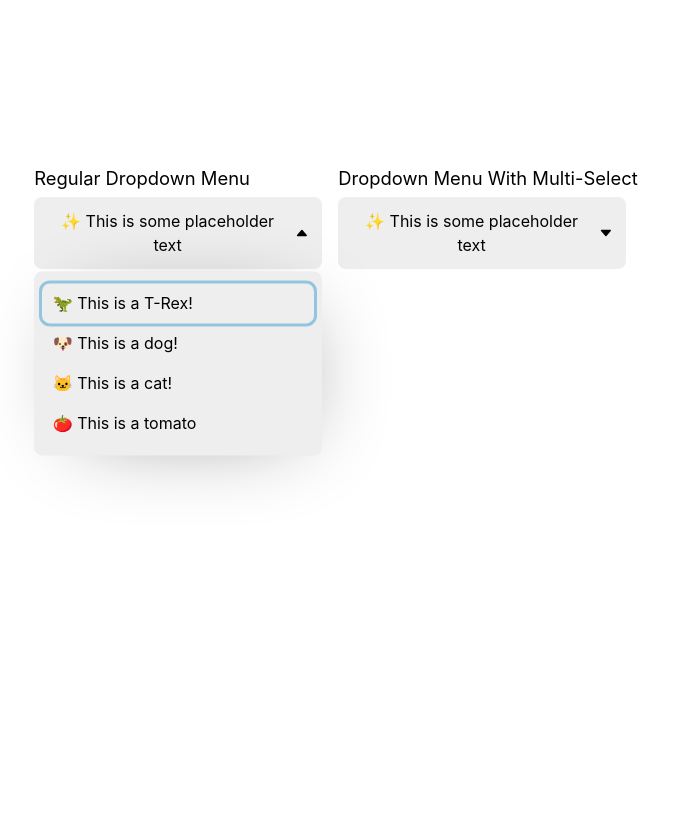
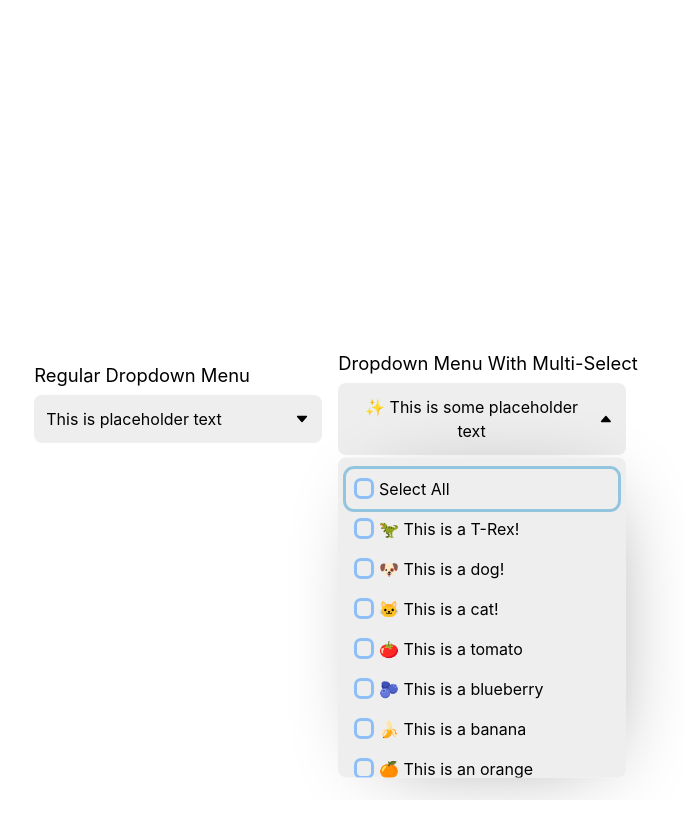
Before and after one commit to Etesam913/thehive.ai-dropdown-menu, a React (Vite) app: page / in a window 1280 px wide. Both pictures are taken after a click on the button "✨ This is some placeholder text". Shown: the top 838 px of the page, without its empty margins (304-988 px from the left). After the commit the page ends 800 px from the top, so only its background shows below. Built offline with nearby package versions, Linux system fonts and the light colour scheme.

Commit message:
✨ Added select all button

```diff
--- a/src/App.jsx
+++ b/src/App.jsx
@@ -6,21 +6,39 @@ function App() {
   const [selectedDropdownItems2, setSelectedDropdownItems2] = useState([]);
   return (
     <AppContainer>
-      <span style={{ margin: "0 0.5rem" }}>
+      <div style={{ margin: "0 0.5rem" }}>
         <Dropdown
           selectedDropdownItems={selectedDropdownItems1}
           setSelectedDropdownItems={setSelectedDropdownItems1}
           labelText="Regular Dropdown Menu"
+          placeholderText="This is placeholder text"
+          items={[
+            "🦖 This is a T-Rex!",
+            "🐶 This is a dog!",
+            "🐱 This is a cat!",
+            "🍅 This is a tomato",
+          ]}
         />
-      </span>
-      <span style={{ margin: "0 0.5rem" }}>
+      </div>
+      <div style={{ margin: "0 0.5rem" }}>
         <Dropdown
           selectedDropdownItems={selectedDropdownItems2}
           setSelectedDropdownItems={setSelectedDropdownItems2}
           multiSelect
           labelText="Dropdown Menu With Multi-Select"
+          items={[
+            "🦖 This is a T-Rex!",
+            "🐶 This is a dog!",
+            "🐱 This is a cat!",
+            "🍅 This is a tomato",
+            "🫐 This is a blueberry",
+            "🍌 This is a banana",
+            "🍊 This is an orange",
+            "🍎 This is an apple",
+            "🥑 This is an avocado",
+          ]}
         />
-      </span>
+      </div>
     </AppContainer>
   );
 }
@@ -32,7 +50,7 @@ const AppContainer = styled.div`
   justify-content: center;
   align-items: flex-start;
   flex-wrap: wrap;
-  margin-top: 10rem;
+  align-items: center;
 `;
 
 export default App;
--- a/src/components/Dropdown.jsx
+++ b/src/components/Dropdown.jsx
@@ -14,12 +14,13 @@ function Dropdown({
   multiSelect = false,
   placeholderText = "✨ This is some placeholder text",
   width = "18rem",
+  maxHeight = "20rem",
   selectedDropdownItems = [],
   setSelectedDropdownItems = null,
   labelText = "This is a Dropdown Menu!",
 }) {
   const dropdownItems = items.map((itemText, index) => ({
-    id: index,
+    id: index + 1,
     text: itemText,
   }));
 
@@ -64,6 +65,7 @@ function Dropdown({
           dropdownButton={dropdownButton}
           setIsDropdownShowing={setIsDropdownShowing}
           multiSelect={multiSelect}
+          maxHeight={maxHeight}
         />
       )}
     </div>
--- /dev/null
+++ b/src/components/DropdownItem.jsx
@@ -0,0 +1,114 @@
+import styled from "styled-components";
+import DropdownCheckbox from "./Checkbox";
+
+function DropdownItem({
+  uniqueIdentifier,
+  setIsDropdownShowing,
+  multiSelect,
+  selectedDropdownItems,
+  setSelectedDropdownItems,
+  dropdownButton,
+  item,
+  isChecked = null,
+  handleClick = null,
+}) {
+  function handleMenuKeyDown(e, keyCode = "", currentIndex = 0) {
+    if (keyCode === "ArrowUp") {
+      e.preventDefault();
+      const previousElement = document.getElementById(
+        `dropdown-button-${uniqueIdentifier}-${currentIndex - 1}`
+      );
+      if (previousElement) previousElement.focus();
+    } else if (keyCode === "ArrowDown") {
+      const nextElement = document.getElementById(
+        `dropdown-button-${uniqueIdentifier}-${currentIndex + 1}`
+      );
+      e.preventDefault();
+      if (nextElement) nextElement.focus();
+    } else if (keyCode === "Escape") {
+      setIsDropdownShowing(false);
+      if (dropdownButton) dropdownButton.current.focus();
+    }
+  }
+
+  function handleMenuButtonClick(currentItem) {
+    if (multiSelect) {
+      const copyOfSelectedItems = [...selectedDropdownItems];
+      const selectedItemIndex = copyOfSelectedItems.findIndex(
+        (item) => item.id === currentItem.id
+      );
+      // if there is a custom handleClick method defined
+      if (handleClick) {
+        handleClick();
+      } else {
+        // The item is not selected, so select it
+        if (selectedItemIndex === -1) {
+          copyOfSelectedItems.push(currentItem);
+          setSelectedDropdownItems(copyOfSelectedItems);
+        }
+        // The item is already selected, so unselect it
+        else {
+          copyOfSelectedItems.splice(selectedItemIndex, 1);
+          setSelectedDropdownItems(copyOfSelectedItems);
+        }
+      }
+    } else {
+      setSelectedDropdownItems([currentItem]);
+      setIsDropdownShowing(false);
+    }
+
+    if (dropdownButton) dropdownButton.current.focus();
+  }
+
+  return (
+    <MenuItem
+      onKeyDown={(e) => handleMenuKeyDown(e, e.key, item.id)}
+      key={`dropdown-item-${uniqueIdentifier}-${item.id}`}
+    >
+      <MenuButton
+        id={`dropdown-button-${uniqueIdentifier}-${item.id}`}
+        onClick={() => handleMenuButtonClick(item)}
+      >
+        {multiSelect && (
+          <DropdownCheckbox
+            // There may be a custom isChecked property defined
+            isChecked={
+              isChecked !== null
+                ? isChecked
+                : selectedDropdownItems.findIndex(
+                    (selectedItem) => selectedItem.id === item.id
+                  ) !== -1
+            }
+          />
+        )}
+        {item.text}
+      </MenuButton>
+    </MenuItem>
+  );
+}
+
+const MenuItem = styled.li``;
+
+const MenuButton = styled.button`
+  border: 0;
+  background: transparent;
+  padding: 0.5rem 0.65rem;
+  border-radius: 0.5rem;
+  width: 100%;
+  text-align: left;
+  transition: background-color 100ms ease-in-out;
+  position: relative;
+  display: flex;
+  align-items: center;
+  :focus-within {
+    outline: 3.5px solid #53a8d295;
+    z-index: 2;
+  }
+
+  :hover {
+    background-color: #e3e3e3;
+    transition: background-color 100ms ease-in-out;
+  }
+`;
+
+export default DropdownItem;
--- a/src/components/DropdownMenu.jsx
+++ b/src/components/DropdownMenu.jsx
@@ -1,16 +1,16 @@
 import styled, { keyframes } from "styled-components";
 import { useEffect, useState } from "react";
-import DropdownCheckbox from "./Checkbox";
+import DropdownItem from "./DropdownItem";
 
 function DropdownMenu({
   dropdownItems = [],
   selectedDropdownItems = [],
   setSelectedDropdownItems,
   dropdownButton = null,
-  direction = "down",
   multiSelect = false,
   uniqueIdentifier = "",
   setIsDropdownShowing,
+  maxHeight = "20rem",
 }) {
   const [menuWidth, setMenuWidth] = useState("15rem");
 
@@ -19,77 +19,56 @@ function DropdownMenu({
       setMenuWidth(dropdownButton.current.clientWidth + "px");
     }
   }, [dropdownButton, setMenuWidth]);
+  const areAllItemsSelected =
+    selectedDropdownItems.length === dropdownItems.length;
+  const menuItems = dropdownItems.map((item) => {
+    return (
+      <DropdownItem
+        item={item}
+        uniqueIdentifier={uniqueIdentifier}
+        setIsDropdownShowing={setIsDropdownShowing}
+        multiSelect={multiSelect}
+        selectedDropdownItems={selectedDropdownItems}
+        setSelectedDropdownItems={setSelectedDropdownItems}
+        dropdownButton={dropdownButton}
+      />
+    );
+  });
 
-  function handleMenuButtonClick(currentItem) {
-    if (multiSelect) {
-      const copyOfSelectedItems = [...selectedDropdownItems];
-      const selectedItemIndex = copyOfSelectedItems.findIndex(
-        (item) => item.id === currentItem.id
-      );
-
-      // The item is not selected, so select it
-      if (selectedItemIndex === -1) {
-        copyOfSelectedItems.push(currentItem);
-        setSelectedDropdownItems(copyOfSelectedItems);
+  function selectAllItems() {
+    if (!areAllItemsSelected) {
+      const newSelectedItems = [];
+      for (let i = 0; i < dropdownItems.length; i++) {
+        newSelectedItems.push(dropdownItems[i]);
       }
-      // The item is already selected, so unselect it
-      else {
-        copyOfSelectedItems.splice(selectedItemIndex, 1);
-        setSelectedDropdownItems(copyOfSelectedItems);
-      }
+      setSelectedDropdownItems(newSelectedItems);
     } else {
-      setSelectedDropdownItems([currentItem]);
-      setIsDropdownShowing(false);
-    }
-
-    if (dropdownButton) dropdownButton.current.focus();
-  }
-
-  function handleMenuKeyDown(e, keyCode = "", currentIndex = 0) {
-    if (keyCode === "ArrowUp") {
-      e.preventDefault();
-      const previousElement = document.getElementById(
-        `dropdown-button-${uniqueIdentifier}-${currentIndex - 1}`
-      );
-      if (previousElement) previousElement.focus();
-    } else if (keyCode === "ArrowDown") {
-      const nextElement = document.getElementById(
-        `dropdown-button-${uniqueIdentifier}-${currentIndex + 1}`
-      );
-      e.preventDefault();
-      if (nextElement) nextElement.focus();
-    } else if (keyCode === "Escape") {
-      setIsDropdownShowing(false);
-      if (dropdownButton) dropdownButton.current.focus();
+      setSelectedDropdownItems([]);
     }
   }
 
-  const menuItems = dropdownItems.map((item) => {
-    return (
-      <MenuItem
-        onKeyDown={(e) => handleMenuKeyDown(e, e.key, item.id)}
-        key={`dropdown-item-${uniqueIdentifier}-${item.id}`}
-      >
-        <MenuButton
-          id={`dropdown-button-${uniqueIdentifier}-${item.id}`}
-          onClick={() => handleMenuButtonClick(item)}
-        >
-          {multiSelect && (
-            <DropdownCheckbox
-              isChecked={
-                selectedDropdownItems.findIndex(
-                  (selectedItem) => selectedItem.id === item.id
-                ) !== -1
-              }
-            />
-          )}
-          {item.text}
-        </MenuButton>
-      </MenuItem>
-    );
-  });
+  return (
+    <Menu maxHeight={maxHeight} width={menuWidth}>
+      {multiSelect && (
+        <DropdownItem
+          item={{
+            id: 0,
+            text: areAllItemsSelected ? "Unselect All" : "Select All",
+          }}
+          handleClick={selectAllItems}
+          isChecked={areAllItemsSelected}
+          uniqueIdentifier={uniqueIdentifier}
+          setIsDropdownShowing={setIsDropdownShowing}
+          multiSelect={multiSelect}
+          selectedDropdownItems={selectedDropdownItems}
+          setSelectedDropdownItems={setSelectedDropdownItems}
+          dropdownButton={dropdownButton}
+        />
+      )}
 
-  return <Menu width={menuWidth}>{menuItems}</Menu>;
+      {menuItems}
+    </Menu>
+  );
 }
 
 const menuFadeIn = keyframes`
@@ -110,30 +89,8 @@ const Menu = styled.ul`
   transform: translateY(0.15rem);
   box-shadow: 10px 10px 88px -37px rgba(0, 0, 0, 0.48);
   animation: ${menuFadeIn} 150ms ease-in-out;
-`;
-
-const MenuItem = styled.li``;
-
-const MenuButton = styled.button`
-  border: 0;
-  background: transparent;
-  padding: 0.5rem 0.65rem;
-  border-radius: 0.5rem;
-  width: 100%;
-  text-align: left;
-  transition: background-color 100ms ease-in-out;
-  position: relative;
-  display: flex;
-  align-items: center;
-  :focus-within {
-    outline: 3.5px solid #53a8d295;
-    z-index: 2;
-  }
-
-  :hover {
-    background-color: #e3e3e3;
-    transition: background-color 100ms ease-in-out;
-  }
+  overflow-y: auto;
+  max-height: ${(props) => props.maxHeight};
 `;
 
 export default DropdownMenu;
```
